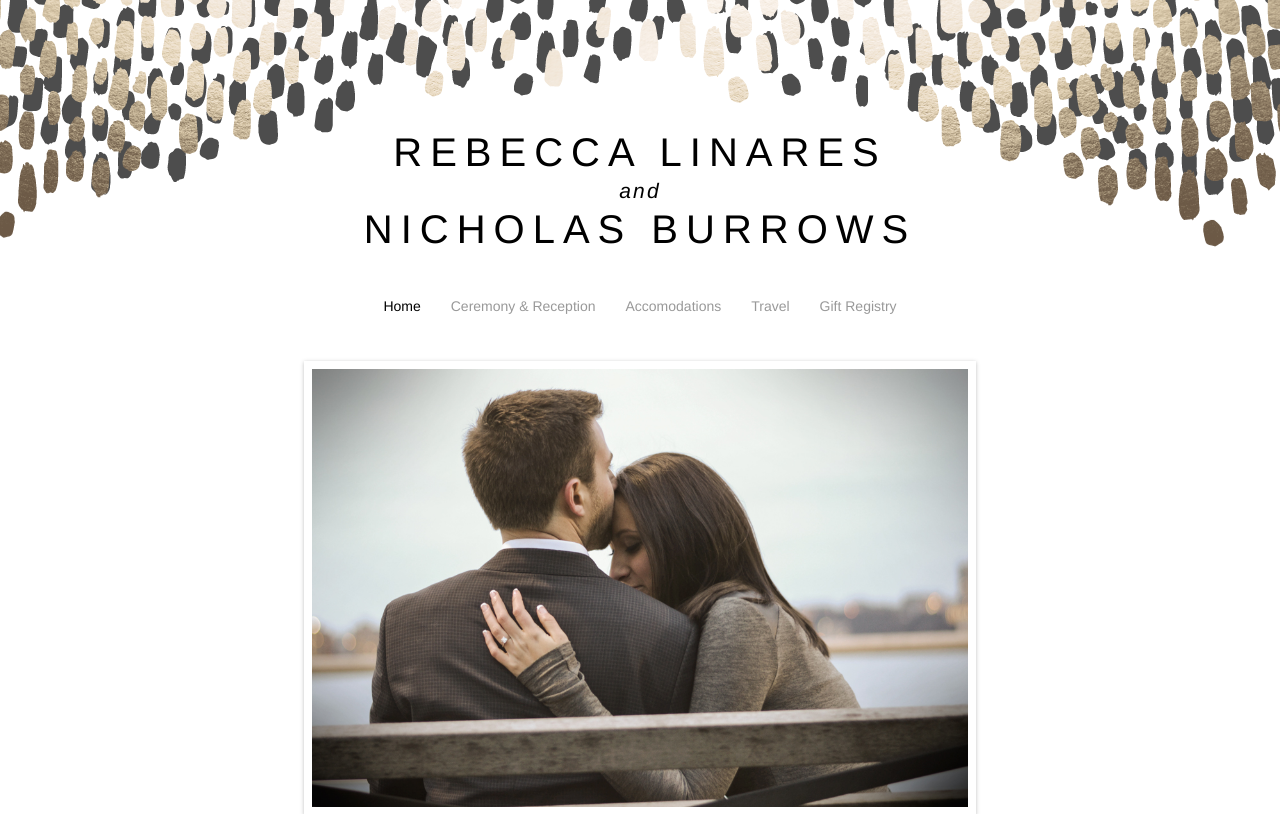
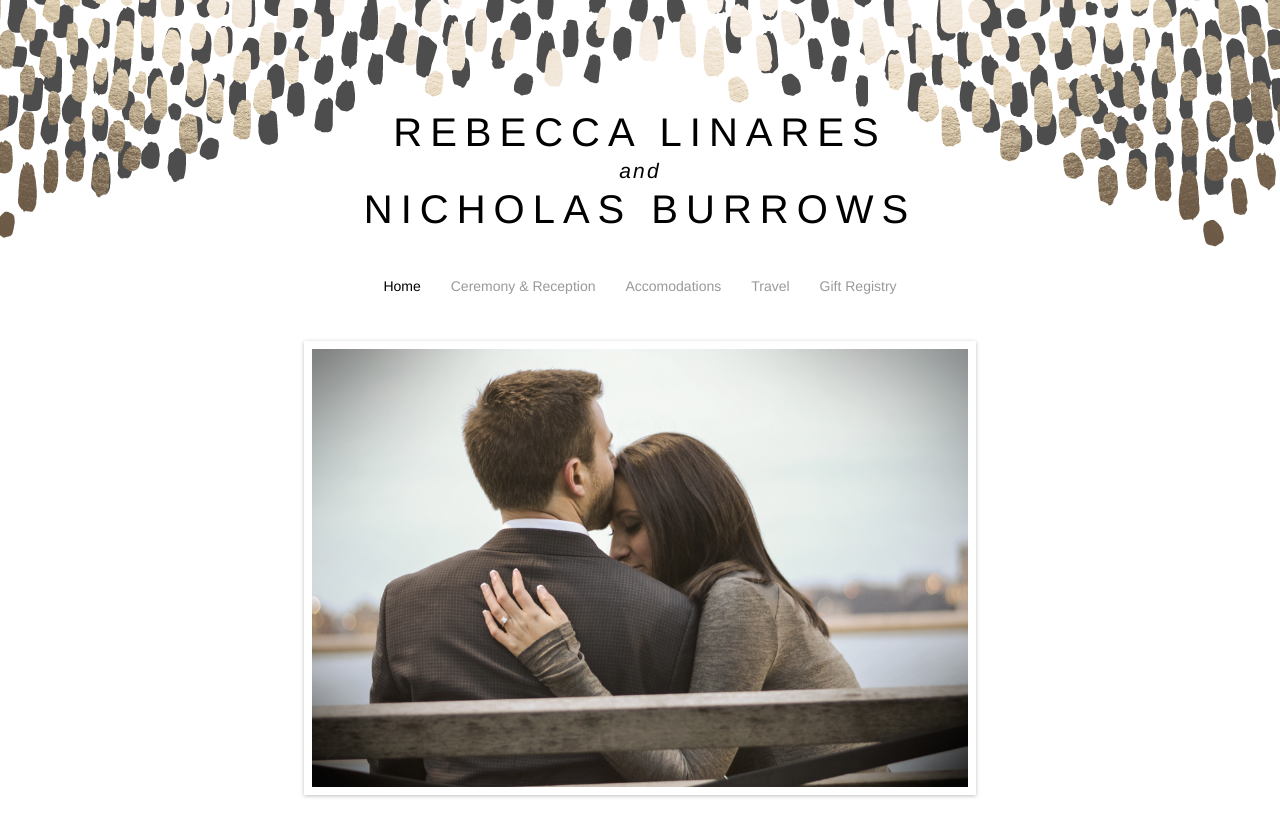
Before and after one commit to fmarvez/linaresburrowswedding, a PHP site: page /index.php in a window 1280 px wide. Shown: the top 814 px of the page. Run offline with PHP 8.4, Linux system fonts and the light colour scheme; some libraries are stand-ins or nearby versions.

Commit message:
header top-padding less

```diff
--- a/css/style.css
+++ b/css/style.css
@@ -712,7 +712,7 @@ body .m-btn:active,
 @media screen and (min-width: 768px) {
   .m-container-hero {
     background-size: 1600px 800px, auto;
-    padding: 130px 0 30px 0;
+    padding: 110px 0 30px 0;
   }
 }
 
```
